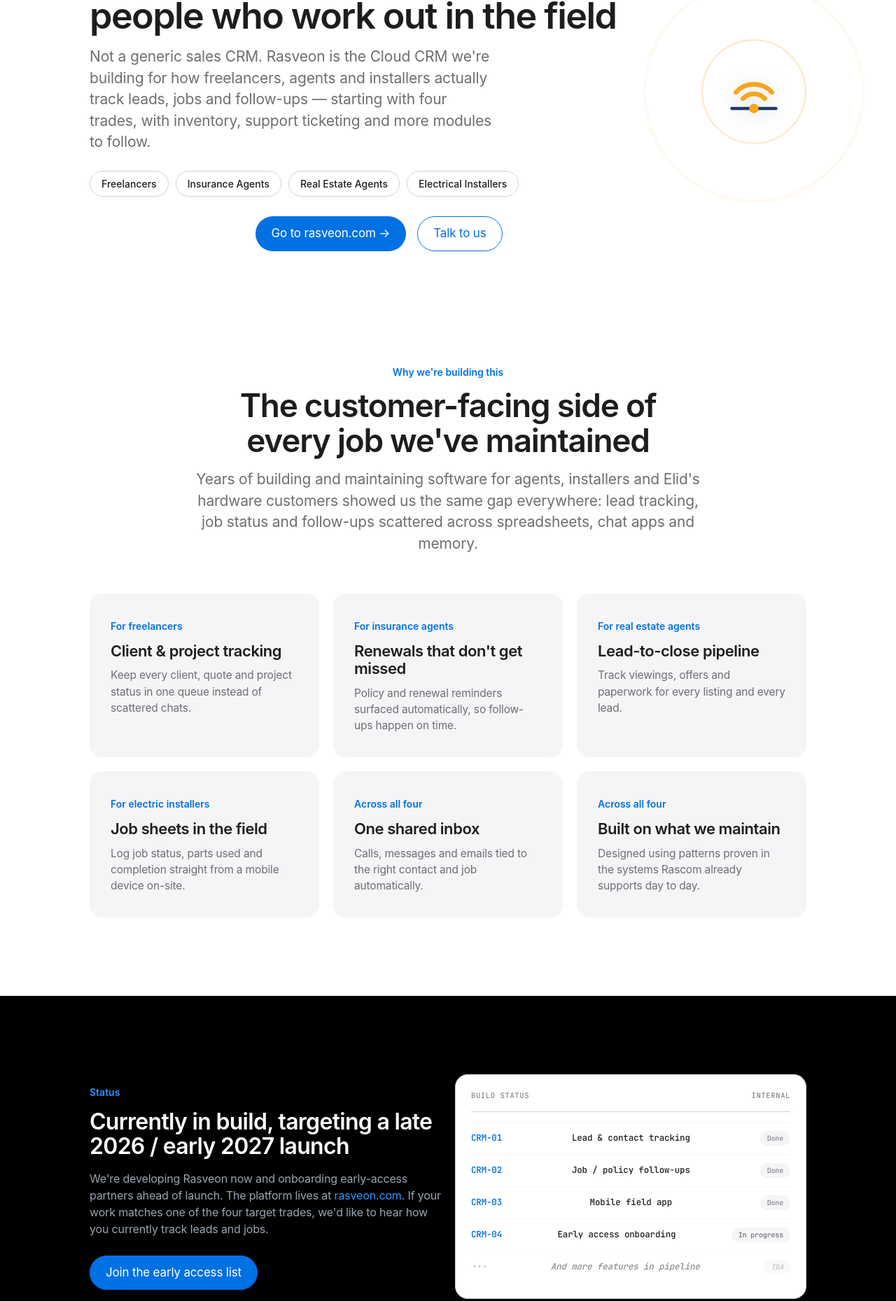
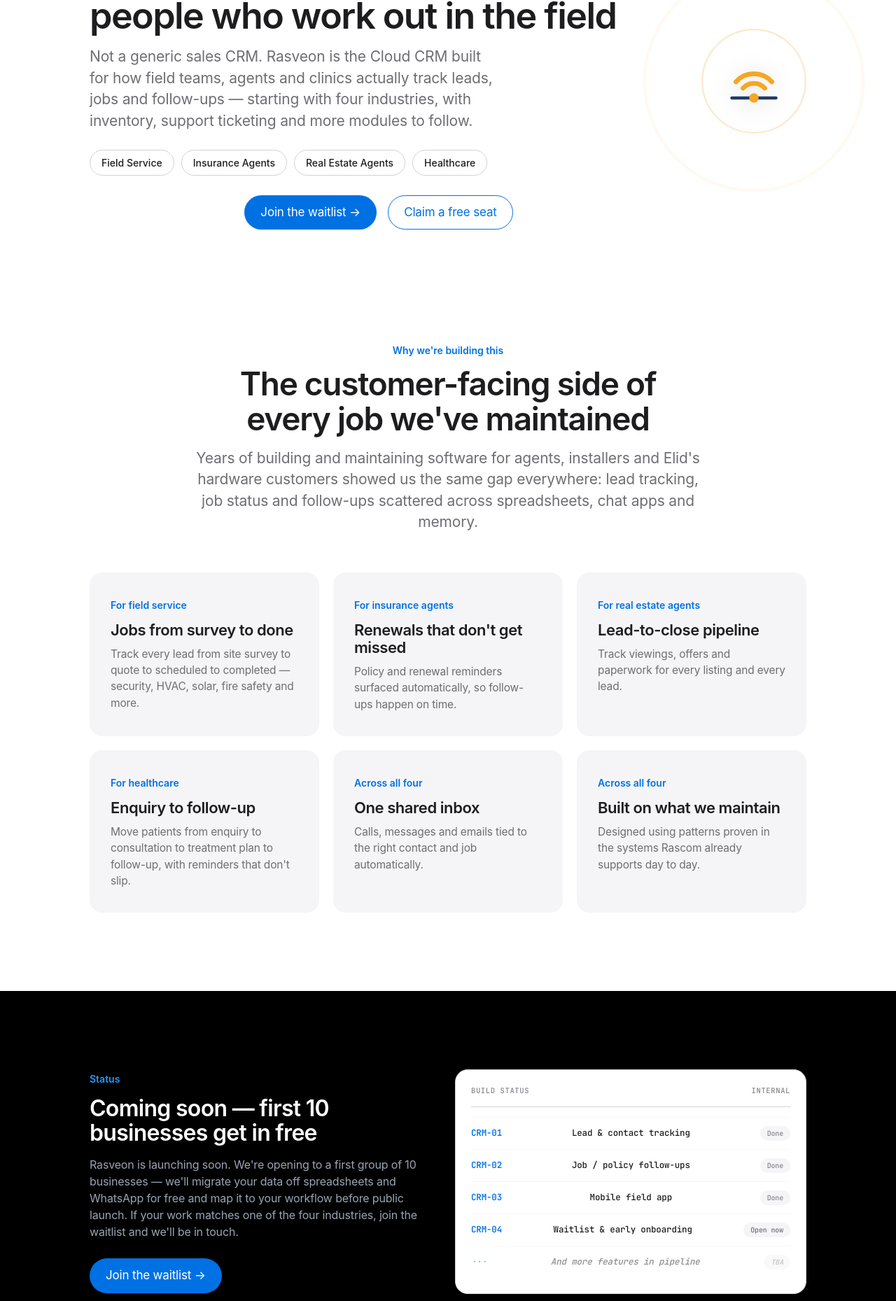
Before and after one commit to alwinchow/rascom-website, a plain HTML site: page crm.html in a window 1280 px wide. Shown: the part 237-2096 px from the top of the page at 70% size. Drawn offline with Linux system fonts and the light colour scheme.

Commit message:
update crm content

```diff
--- a/crm.html
+++ b/crm.html
@@ -4,7 +4,8 @@
 <meta charset="UTF-8">
 <meta name="viewport" content="width=device-width, initial-scale=1">
 <title>Rasveon — Cloud CRM Platform by Rascom Technology</title>
-<meta name="description" content="Rasveon is Rascom Technology's Cloud CRM platform for freelancers, insurance agents, real estate agents and electrical installers — with inventory and support-ticketing modules to follow. Live at rasveon.com.">
+<meta name="description" content="Rasveon is Rascom Technology's Cloud CRM platform for field service, insurance, real estate and healthcare businesses — with inventory and support-ticketing modules to follow. Coming soon — join the waitlist.">
+<link rel="canonical" href="https://rasveon.com/">
 <link rel="icon" href="/img/favicon.svg" type="image/svg+xml">
 <link rel="stylesheet" href="/css/style.css?v=16">
 </head>
@@ -31,18 +32,18 @@
 <section class="page-hero">
   <div class="wrap crm-hero-grid">
     <div>
-      <span class="eyebrow">Rasveon · a Rascom Technology platform · launching late 2026 / early 2027</span>
+      <span class="eyebrow">Rasveon · a Rascom Technology platform · coming soon · 10 free seats</span>
       <h1>Rasveon — one CRM platform for people who work out in the field</h1>
-      <p>Not a generic sales CRM. Rasveon is the Cloud CRM we're building for how freelancers, agents and installers actually track leads, jobs and follow-ups — starting with four trades, with inventory, support ticketing and more modules to follow.</p>
+      <p>Not a generic sales CRM. Rasveon is the Cloud CRM built for how field teams, agents and clinics actually track leads, jobs and follow-ups — starting with four industries, with inventory, support ticketing and more modules to follow.</p>
       <div class="pill-row">
-        <span class="pill">Freelancers</span>
+        <span class="pill">Field Service</span>
         <span class="pill">Insurance Agents</span>
         <span class="pill">Real Estate Agents</span>
-        <span class="pill">Electrical Installers</span>
+        <span class="pill">Healthcare</span>
       </div>
       <div class="hero-actions" style="display:flex;gap:16px;flex-wrap:wrap;margin-top:28px;">
-        <a href="https://rasveon.com" target="_blank" rel="noopener" class="btn btn-primary">Go to rasveon.com →</a>
-        <a href="/contact" class="btn btn-outline">Talk to us</a>
+        <a href="/contact" class="btn btn-primary">Join the waitlist →</a>
+        <a href="/contact" class="btn btn-outline">Claim a free seat</a>
       </div>
     </div>
     <div class="crm-beacon">
@@ -67,9 +68,9 @@
     </div>
     <div class="grid-3">
       <div class="card">
-        <span class="num">For freelancers</span>
-        <h3>Client &amp; project tracking</h3>
-        <p>Keep every client, quote and project status in one queue instead of scattered chats.</p>
+        <span class="num">For field service</span>
+        <h3>Jobs from survey to done</h3>
+        <p>Track every lead from site survey to quote to scheduled to completed — security, HVAC, solar, fire safety and more.</p>
       </div>
       <div class="card">
         <span class="num">For insurance agents</span>
@@ -82,9 +83,9 @@
         <p>Track viewings, offers and paperwork for every listing and every lead.</p>
       </div>
       <div class="card">
-        <span class="num">For electric installers</span>
-        <h3>Job sheets in the field</h3>
-        <p>Log job status, parts used and completion straight from a mobile device on-site.</p>
+        <span class="num">For healthcare</span>
+        <h3>Enquiry to follow-up</h3>
+        <p>Move patients from enquiry to consultation to treatment plan to follow-up, with reminders that don't slip.</p>
       </div>
       <div class="card">
         <span class="num">Across all four</span>
@@ -105,16 +106,16 @@
     <div class="grid-2" style="align-items:center;">
       <div>
         <span class="eyebrow">Status</span>
-        <h2 style="font-size:clamp(24px,3.2vw,32px);margin:14px 0 16px;">Currently in build, targeting a late 2026 / early 2027 launch</h2>
-        <p style="color:#9AA4B2;margin-bottom:26px;">We're developing Rasveon now and onboarding early-access partners ahead of launch. The platform lives at <a href="https://rasveon.com" target="_blank" rel="noopener" style="color:#2997FF;">rasveon.com</a>. If your work matches one of the four target trades, we'd like to hear how you currently track leads and jobs.</p>
-        <a href="/contact" class="btn btn-primary">Join the early access list</a>
+        <h2 style="font-size:clamp(24px,3.2vw,32px);margin:14px 0 16px;">Coming soon — first 10 businesses get in free</h2>
+        <p style="color:#9AA4B2;margin-bottom:26px;">Rasveon is launching soon. We're opening to a first group of 10 businesses — we'll migrate your data off spreadsheets and WhatsApp for free and map it to your workflow before public launch. If your work matches one of the four industries, join the waitlist and we'll be in touch.</p>
+        <a href="/contact" class="btn btn-primary">Join the waitlist →</a>
       </div>
       <div class="queue-card">
         <div class="qc-head"><span>Build status</span><span>Internal</span></div>
         <div class="qc-row"><span class="qc-num">CRM-01</span><span>Lead &amp; contact tracking</span><span class="qc-status done">Done</span></div>
         <div class="qc-row"><span class="qc-num">CRM-02</span><span>Job / policy follow-ups</span><span class="qc-status done">Done</span></div>
         <div class="qc-row"><span class="qc-num">CRM-03</span><span>Mobile field app</span><span class="qc-status done">Done</span></div>
-        <div class="qc-row"><span class="qc-num">CRM-04</span><span>Early access onboarding</span><span class="qc-status">In progress</span></div>
+        <div class="qc-row"><span class="qc-num">CRM-04</span><span>Waitlist &amp; early onboarding</span><span class="qc-status">Open now</span></div>
         <div class="qc-row" style="opacity:0.5;font-style:italic;"><span class="qc-num">···</span><span>And more features in pipeline</span><span class="qc-status done">TBA</span></div>
       </div>
     </div>
```
